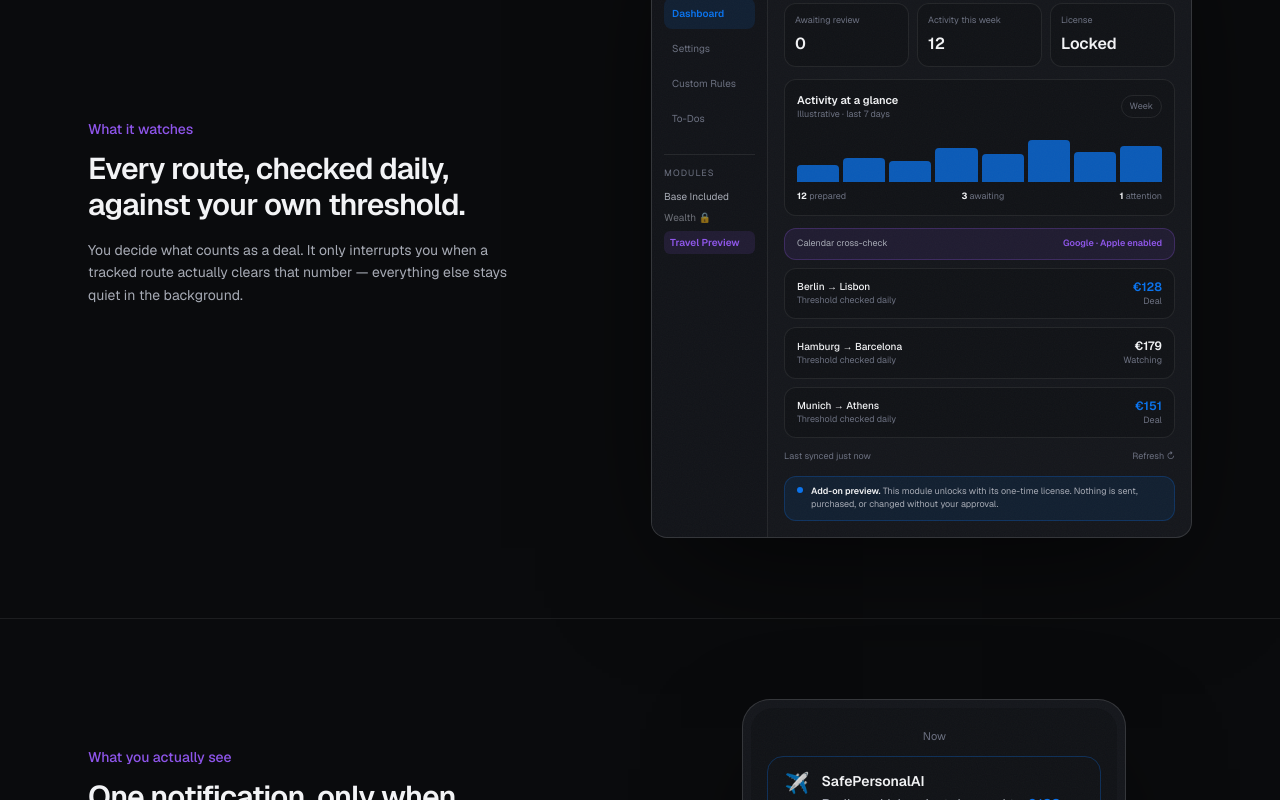
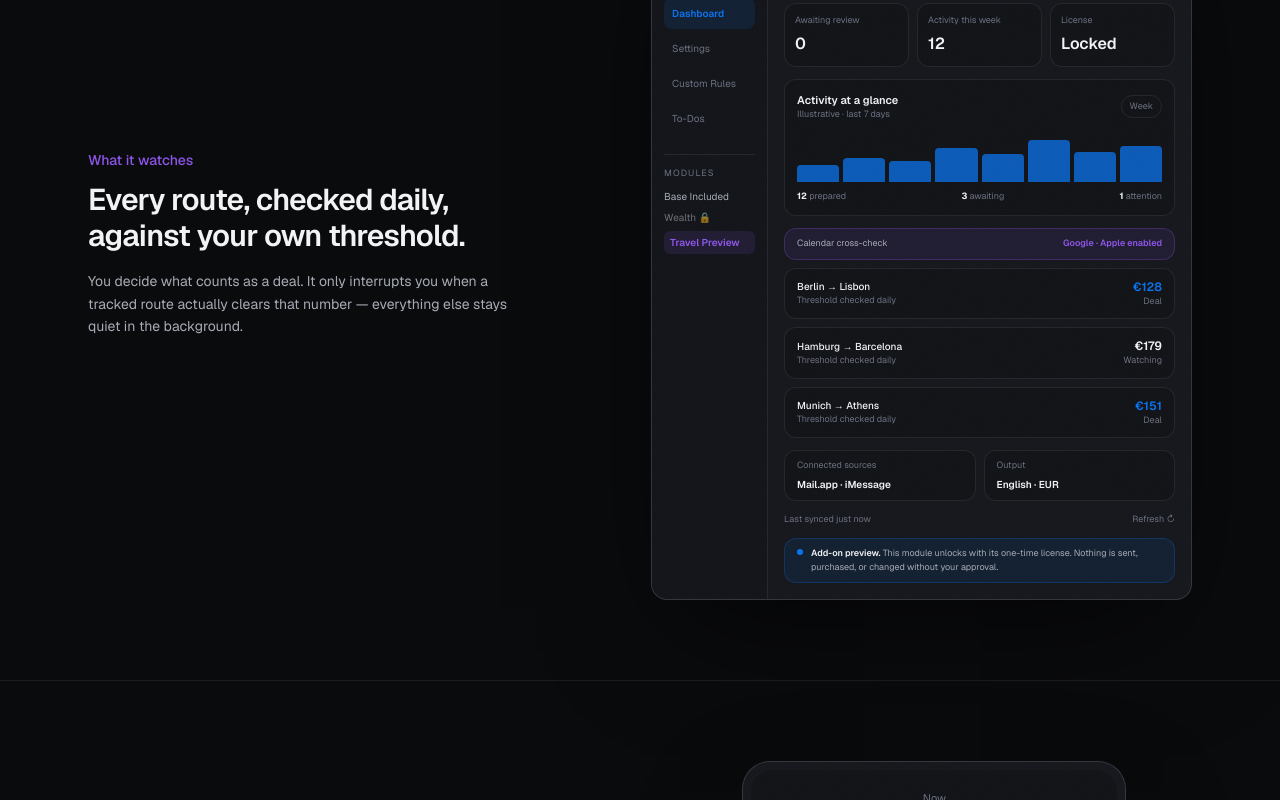
Before and after one commit to Krawatt-creator/safepersonalai-website, a Next.js app: page /modules/travel in a window 1280 px wide. Shown: the part 1620-2420 px from the top of the page. Built offline with nearby package versions, Linux system fonts and the light colour scheme.

Commit message:
Show source and output context in add-on previews

```diff
--- a/src/components/CommercialAppPreview.tsx
+++ b/src/components/CommercialAppPreview.tsx
@@ -42,6 +42,7 @@ export default function CommercialAppPreview({ variant }: { variant: Variant })
         {variant === "wealth" && <div className="mt-3 rounded-xl border border-border bg-bg-raised p-3"><div className="flex items-center justify-between"><p className="text-[11px] font-semibold text-text">Cash-flow forecast</p><span className="text-[9px] text-text-tertiary">EUR · 6 months</span></div><div className="mt-3 flex h-14 items-end gap-1">{[35, 48, 42, 68, 55, 78, 62].map((height, i) => <span key={i} className="flex-1 rounded-t-sm bg-green/70" style={{ height: `${height}%` }} />)}</div><div className="mt-2 rounded-lg border border-amber/30 bg-amber/10 px-2.5 py-2 text-[9px] text-text-secondary">⚠ Guardrail warning · February is close to your threshold.</div></div>}
         {variant === "travel" && <div className="mt-3 space-y-2"><div className="rounded-xl border border-violet/25 bg-violet/10 px-3 py-2 text-[9px] text-text-secondary">Calendar cross-check <span className="float-right font-semibold text-violet">Google · Apple enabled</span></div>{[["Berlin → Lisbon", "€128", "Deal"], ["Hamburg → Barcelona", "€179", "Watching"], ["Munich → Athens", "€151", "Deal"]].map(([route, price, state]) => <div key={route} className="flex items-center justify-between rounded-xl border border-border bg-bg-raised px-3 py-2.5"><div><p className="text-[10px] font-medium text-text">{route}</p><p className="text-[9px] text-text-tertiary">Threshold checked daily</p></div><div className="text-right"><p className={`text-xs font-semibold ${state === "Deal" ? "text-green" : "text-text"}`}>{price}</p><p className="text-[9px] text-text-tertiary">{state}</p></div></div>)}</div>}
         {variant === "portfolio" && <div className="mt-3 rounded-xl border border-border bg-bg-raised p-3"><div className="flex items-center justify-between"><p className="text-[11px] font-semibold text-text">Allocation</p><span className="text-[9px] text-text-tertiary">Illustrative EUR</span></div><div className="mt-3 flex items-center gap-4"><div className="grid h-20 w-20 shrink-0 place-items-center rounded-full" style={{ background: "conic-gradient(#0872ed 0 48%, #8e55ea 48% 75%, #6b7280 75% 91%, #f5c518 91% 100%)" }}><div className="grid h-12 w-12 place-items-center rounded-full bg-bg-raised text-[10px] font-semibold text-text">100%</div></div><div className="min-w-0 flex-1 space-y-1 text-[9px] text-text-secondary"><div>● Equities ETF <span className="float-right">48%</span></div><div>● Bonds <span className="float-right">27%</span></div><div>● Cash reserve <span className="float-right">16%</span></div><div>● Individual stocks <span className="float-right">9%</span></div></div></div></div>}
+        {variant !== "operational" && <div className="mt-3 grid grid-cols-2 gap-2"><div className="rounded-xl border border-border bg-bg-raised px-3 py-2"><p className="text-[9px] text-text-tertiary">Connected sources</p><p className="mt-1 text-[10px] font-semibold text-text">Mail.app · iMessage</p></div><div className="rounded-xl border border-border bg-bg-raised px-3 py-2"><p className="text-[9px] text-text-tertiary">Output</p><p className="mt-1 text-[10px] font-semibold text-text">English · EUR</p></div></div>}
         <div className="mt-3 flex items-center justify-between text-[9px] text-text-tertiary"><span>Last synced just now</span><span>Refresh ↻</span></div>
         {variant !== "operational" && <div className="mt-3 flex items-start gap-2 rounded-xl border border-green/25 bg-green/10 px-3 py-2 text-[9px] text-text-secondary"><span aria-hidden="true" className="mt-0.5 h-1.5 w-1.5 shrink-0 rounded-full bg-green" /><span><strong className="font-semibold text-text">Add-on preview.</strong> This module unlocks with its one-time license. Nothing is sent, purchased, or changed without your approval.</span></div>}
       </main></div>
```
